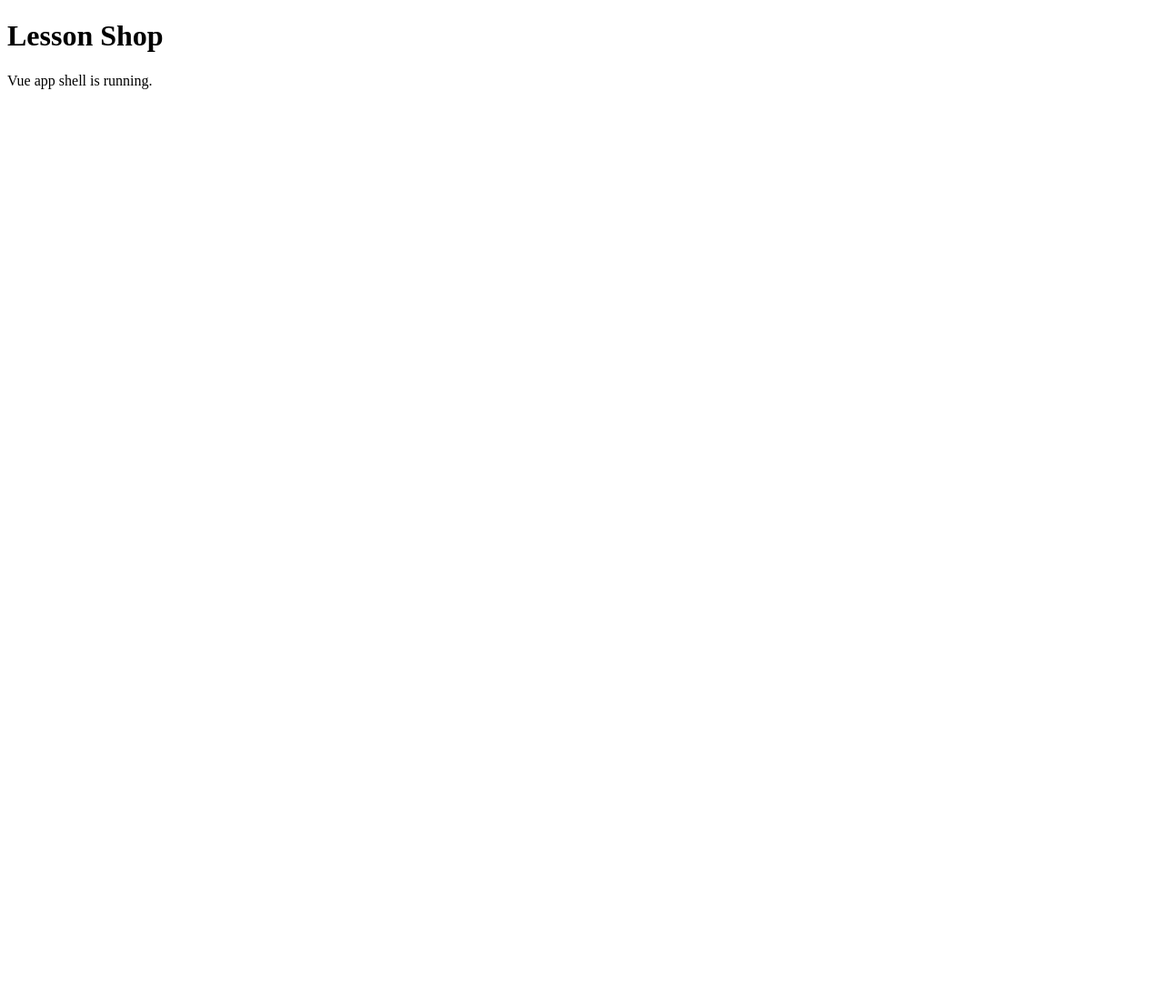
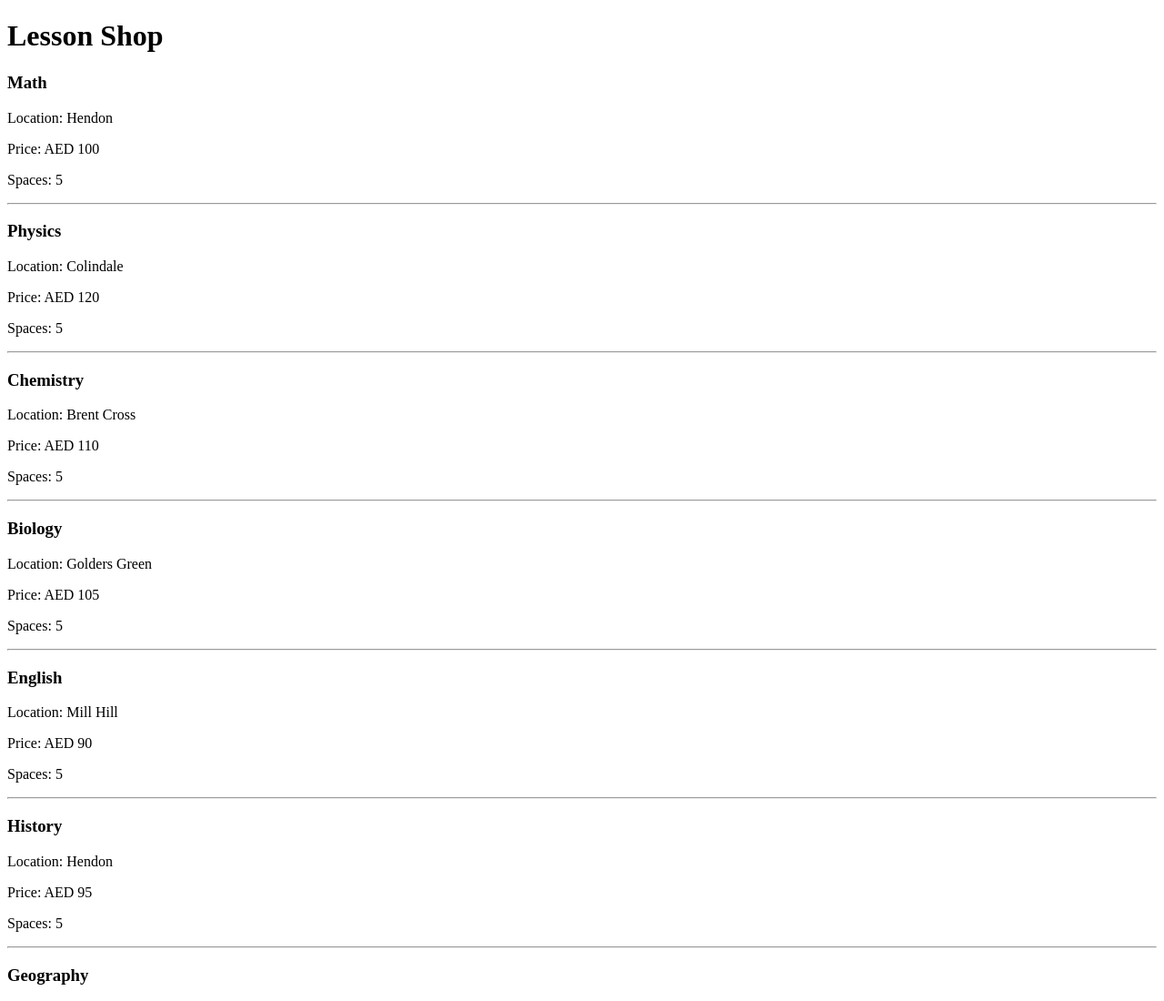
Before and after one commit to Rahim-101/CST3144_Front, a plain HTML site: page index.html in a window 1280 px wide. Shown: the top 1100 px of the page at 91% size. Before the commit the page ends 800 px from the top, so only its background shows below. Drawn offline with nearby package versions, Linux system fonts and the light colour scheme.

Commit message:
Refactor index.html to structure Vue app and display lessons

```diff
--- a/index.html
+++ b/index.html
@@ -8,13 +8,39 @@
 </head>
 <body>
 <div id="app">
-  <header>
-    <h1>Lesson Shop</h1>
-  </header>
+  <header><h1>Lesson Shop</h1></header>
 
   <main>
-    <p>Vue app shell is running.</p>
+    <section>
+      <article v-for="l in lessons" :key="l.id">
+        <h3>{{ l.subject }}</h3>
+        <p>Location: {{ l.location }}</p>
+        <p>Price: AED {{ l.price }}</p>
+        <p>Spaces: {{ l.spaces }}</p>
+        <hr />
+      </article>
+    </section>
   </main>
 </div>
+
+<script>
+new Vue({
+  el: '#app',
+  data: {
+    lessons: [
+      { id: 1,  subject:'Math',      location:'Hendon',        price:100, spaces:5 },
+      { id: 2,  subject:'Physics',   location:'Colindale',     price:120, spaces:5 },
+      { id: 3,  subject:'Chemistry', location:'Brent Cross',   price:110, spaces:5 },
+      { id: 4,  subject:'Biology',   location:'Golders Green', price:105, spaces:5 },
+      { id: 5,  subject:'English',   location:'Mill Hill',     price:90,  spaces:5 },
+      { id: 6,  subject:'History',   location:'Hendon',        price:95,  spaces:5 },
+      { id: 7,  subject:'Geography', location:'Colindale',     price:85,  spaces:5 },
+      { id: 8,  subject:'CS',        location:'Brent Cross',   price:130, spaces:5 },
+      { id: 9,  subject:'Art',       location:'Golders Green', price:80,  spaces:5 },
+      { id: 10, subject:'Music',     location:'Mill Hill',     price:88,  spaces:5 },
+    ]
+  }
+});
+</script>
 </body>
 </html>
```
